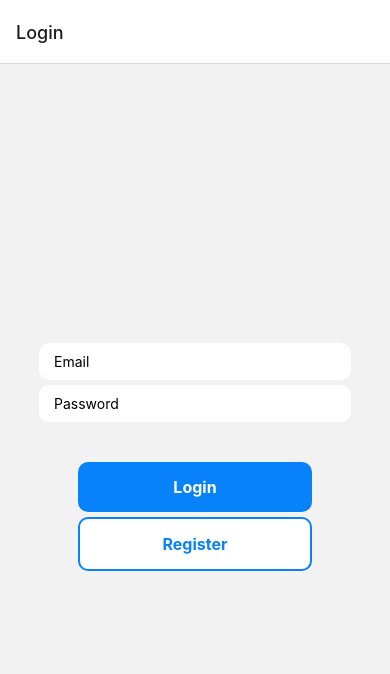
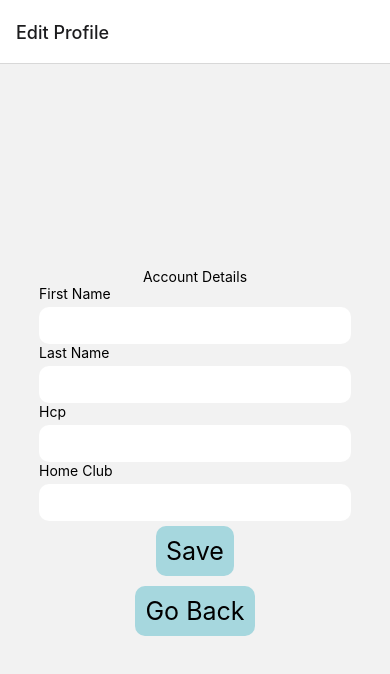
Before and after one commit to kristiankrogenes/tasso-frontend, a React Native app: screen /EditProfile in a window 390 px wide. Shown: the top 674 px of the page. Built offline with nearby package versions, Linux system fonts and the light colour scheme; no server answers.

Commit message:
edit profile screen continued

```diff
--- a/App.js
+++ b/App.js
@@ -3,8 +3,9 @@ import { StyleSheet, Text, View } from 'react-native';
 import { NavigationContainer } from '@react-navigation/native';
 import { createNativeStackNavigator } from '@react-navigation/native-stack';
 
-import NavStack from './src/components/NavStack.js';
+import NavStack from './src/components/NavStack';
 import LoginScreen from './src/screens/LoginScreen';
+import EditProfileScreen from './src/screens/EditProfileScreen';
 
 
 export default function App() {
@@ -13,7 +14,14 @@ export default function App() {
 
   return (
     <NavigationContainer>
-      <Stack.Navigator initialRouteName="Login" screenOptions={{gestureEnabled: false}}>
+      <Stack.Navigator
+        initialRouteName="Login"
+        screenOptions={{
+          headerLeft: null,
+          gestureEnabled: false,
+          headerBackVisible: false
+        }}
+      >
         <Stack.Screen
           name="NavStack"
           component={NavStack}
@@ -22,6 +30,15 @@ export default function App() {
         <Stack.Screen
           name="Login"
           component={LoginScreen}
+        />
+        <Stack.Screen
+          name="EditProfile"
+          component={EditProfileScreen}
+          options={{
+            title: "Edit Profile",
+            headerLeft: null,
+            gestureEnabled: false
+          }}
         />
       </Stack.Navigator>
     </NavigationContainer>
--- /dev/null
+++ b/src/screens/EditProfileScreen.js
@@ -0,0 +1,99 @@
+import * as React from 'react';
+import { KeyboardAvoidingView, StyleSheet, Text, TextInput, TouchableOpacity, View, Keyboard } from 'react-native';
+import { useIsFocused } from '@react-navigation/native';
+
+import { auth } from '../../firebase';
+import { createUserWithEmailAndPassword, signInWithEmailAndPassword } from "firebase/auth";
+
+function EditProfileScreen({ navigation }) {
+    const [email, setEmail] = React.useState('');
+    const [firstname, setFirstname] = React.useState('');
+    const [lastname, setLastname] = React.useState('');
+    const [handicap, setHandicap] = React.useState('');
+    const [homeClub, setHomeClub] = React.useState('');
+
+    const isFocused = useIsFocused();
+
+    React.useEffect(() => {
+        setEmail(auth.currentUser?.email);
+    }, [isFocused]);
+
+    const handleSaveButton = () => {
+
+    };
+
+
+
+    const InputBox = (props) => {
+        return (
+            <View>
+                <Text>{props.inputTitle}</Text>
+                <TextInput
+                    placeholder={props.inputValue}
+                    value={props.inputValue}
+                    onChangeText={text => props.inputSetValue(text)}
+                    style={styles.input}
+                />
+            </View>
+        )
+    };
+
+    return (
+        <KeyboardAvoidingView
+            style={styles.container}
+            behavior="padding"
+            onPress={() => {Keyboard.dismiss}}
+        >
+            <View>
+                <Text>Account Details</Text>
+            </View>
+
+            <View style={styles.inputContainer}>
+                <InputBox inputTitle="First Name" inputValue={firstname} inputSetValue={setFirstname} />
+                <InputBox inputTitle="Last Name" inputValue={lastname} inputSetValue={setLastname} />
+                <InputBox inputTitle="Hcp" inputValue={handicap} inputSetValue={setHandicap} />
+                <InputBox inputTitle="Home Club" inputValue={homeClub} inputSetValue={setHomeClub} />
+            </View>
+
+            <TouchableOpacity
+                style={styles.button}
+                onPress={handleSaveButton}
+            >
+                <Text style={{fontSize: 25}}>Save</Text>
+            </TouchableOpacity>
+            <TouchableOpacity
+                style={styles.button}
+                onPress={() => navigation.navigate("Profile")}
+            >
+                <Text style={{fontSize: 25}}>Go Back</Text>
+            </TouchableOpacity>
+        </KeyboardAvoidingView>
+    );
+}
+
+export default EditProfileScreen;
+
+const styles = StyleSheet.create({
+  container: {
+    flex: 1,
+    justifyContent: 'center',
+    alignItems: 'center',
+  },
+  button: {
+    alignItems: "center",
+    backgroundColor: "#a6d7de",
+    padding: 10,
+    margin: 5,
+    borderRadius: 10
+  },
+  inputContainer: {
+    width: '80%'
+  },
+  input: {
+    backgroundColor: 'white',
+    paddingHorizontal: 15,
+    paddingVertical: 10,
+    borderRadius: 10,
+    marginTop: 5,
+  },
+})
--- a/src/screens/LoginScreen.js
+++ b/src/screens/LoginScreen.js
@@ -15,7 +15,7 @@ function LoginScreen({ navigation }) {
         console.log("RE-RENDER");
         const unsubscribe = auth.onAuthStateChanged(user => {
             if (user) {
-                console.log("User logged in.")
+                console.log("User logged in.");
                 navigation.navigate("NavStack");
             } else {
                 console.log("Not logged in.");
--- a/src/screens/ProfileScreen.js
+++ b/src/screens/ProfileScreen.js
@@ -1,6 +1,6 @@
 import React from 'react';
 import { StyleSheet, Text, View, Button, Image, TouchableOpacity } from 'react-native';
-import { useIsFocused } from '@react-navigation/native'
+import { useIsFocused } from '@react-navigation/native';
 import { MaterialCommunityIcons } from '@expo/vector-icons';
 
 import { signOut } from "firebase/auth";
@@ -16,6 +16,7 @@ export default function ProfileScreen({ navigation }) {
 
   const handleEditProfile = () => {
     console.log("Edit Profile button pressed.");
+    navigation.navigate("EditProfile");
   }
 
   const handleSignOut = () => {
```
